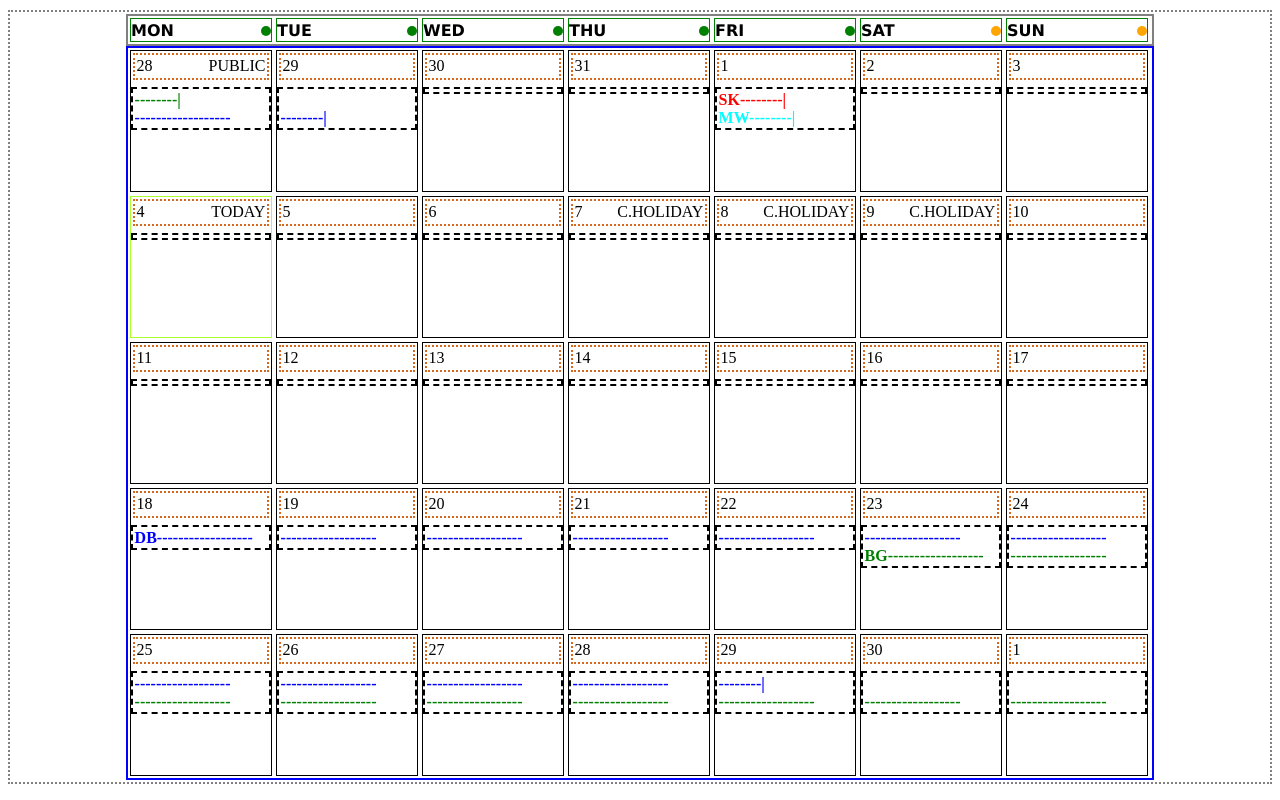
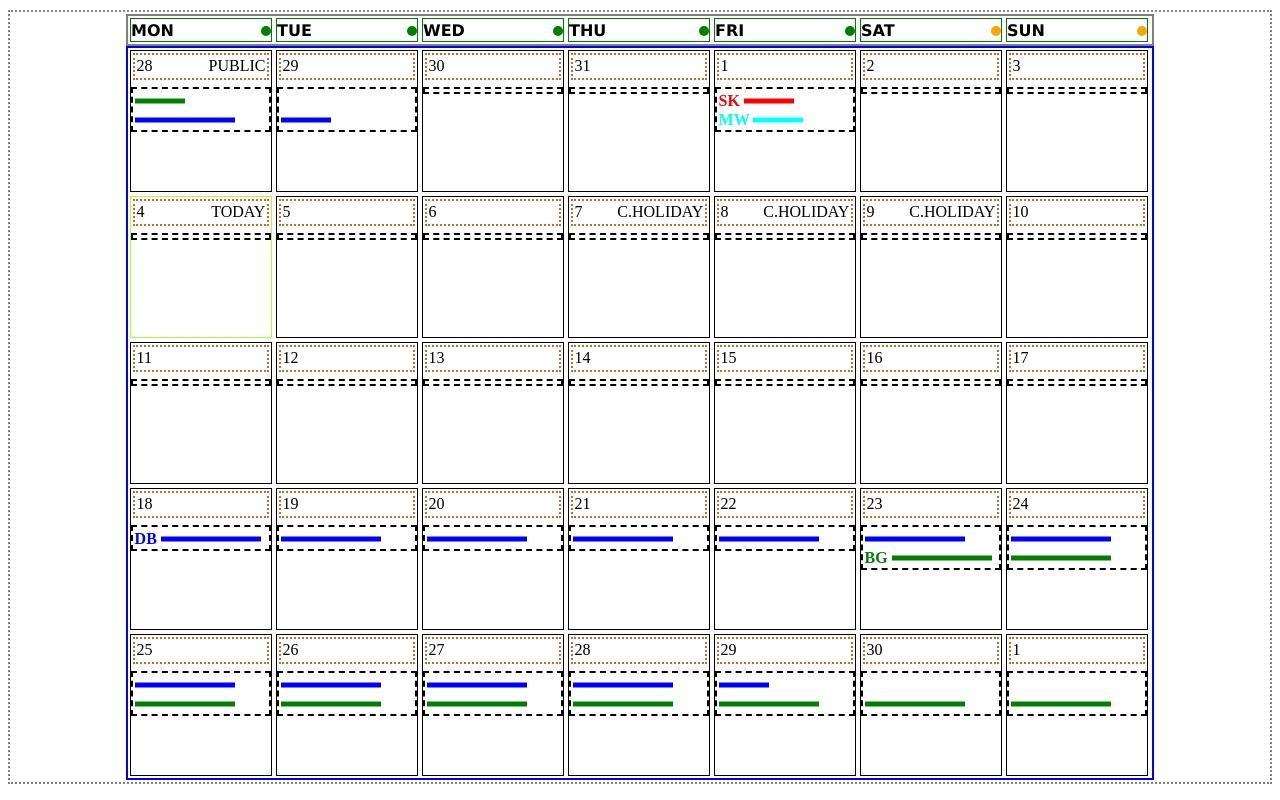
Before and after one commit to maciejk77/calendar-app, a React (Create React App) app: page / in a window 1280 px wide. Built offline with nearby package versions, Linux system fonts and the light colour scheme.

Commit message:
lines svg added

```diff
--- a/src/components/calendar_item.js
+++ b/src/components/calendar_item.js
@@ -10,11 +10,29 @@ class CalendarItem extends Component {
       <div key={index}>
 
         { item.continues &&
-          <div style={{color: item.colour }} className="bottom-box__not-finished">{`${item.label ? item.name : ''}------------------`}</div>
+          <div style={{color: item.colour }} className="bottom-box__not-finished">
+            {item.label ? item.name : ''} {/* show or not to show initials eg. 'BG' */}
+
+              <svg height="15" width="100">
+                {item.label ? item.name : ''}
+                <line x1="0" y1="10" x2="100" y2="10"
+                      style={{stroke: item.colour, strokeWidth: 5}} />
+              </svg>
+
+          </div>
         }
 
         { item.continues === false && // explicitly false as it can also be undefined
-          <div style={{color: item.colour }} className="bottom-box__not-finished">{`${item.label ? item.name : ''}--------|`}</div>
+          <div style={{color: item.colour }} className="bottom-box__not-finished">
+            {item.label ? item.name : ''} {/* show or not to show initials eg. 'BG' */}
+
+            <svg height="15" width="50">
+                {item.label ? item.name : ''}
+                <line x1="0" y1="10" x2="50" y2="10"
+                style={{stroke: item.colour, strokeWidth: 5}} />
+            </svg>
+
+          </div>
         }
 
       </div>
--- a/src/styles/calendar_item.css
+++ b/src/styles/calendar_item.css
@@ -18,6 +18,5 @@
   border: 2px dashed black;
   margin: 2px;
   padding: .1rem;
-  margin: 5% auto; }
-  .bottom-box__not-finished {
-    font-weight: bold; }
+  margin: 5% auto;
+  font-weight: bold; }
--- a/src/styles/calendar_item.scss
+++ b/src/styles/calendar_item.scss
@@ -28,10 +28,13 @@
   margin: 2px;
   padding: .1rem;
   margin: 5% auto;
+  font-weight: bold;
 
-  &__finished {}
+  &__finished {
+
+  }
 
   &__not-finished {
-    font-weight: bold;
+
   }
 }
```
